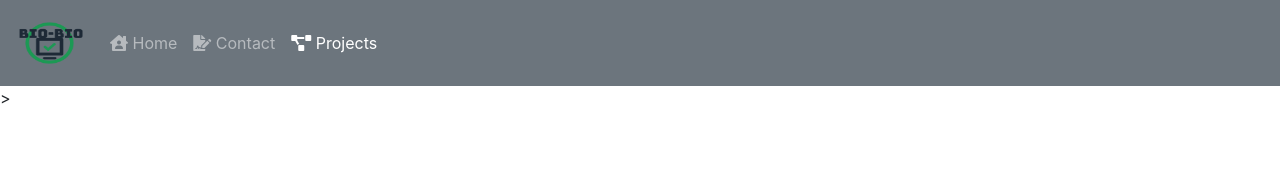
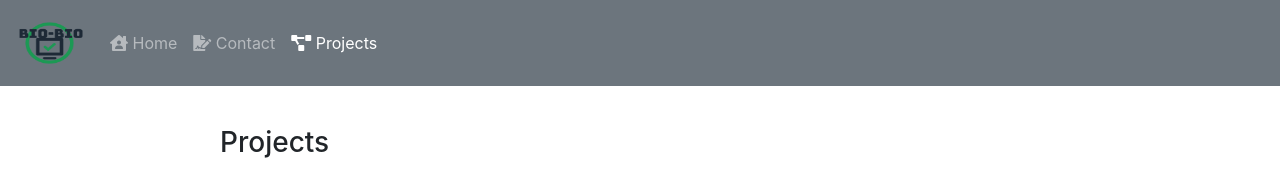
Before and after one commit to veyselboybay/COMP125-ASSIGNMENT3, a website: page Projects.html in a window 1280 px wide. Drawn offline with nearby package versions, Linux system fonts and the light colour scheme.

Commit message:
css file modified

```diff
--- a/Content/app.css
+++ b/Content/app.css
@@ -79,3 +79,10 @@ form{
     text-decoration: none;
     color:white;
 }
+#projects{
+    width:900px;
+    margin-left:auto;
+    margin-right:auto;
+    padding-left:30px;
+    padding-top:40px;
+}
--- a/Projects.html
+++ b/Projects.html
@@ -25,9 +25,11 @@
 
           </div>
         </div>
-      </nav>>
+      </nav>
       <main>
-
+        <div id="projects">
+            <h3>Projects</h3>
+        </div>
       </main>
 
 
```
